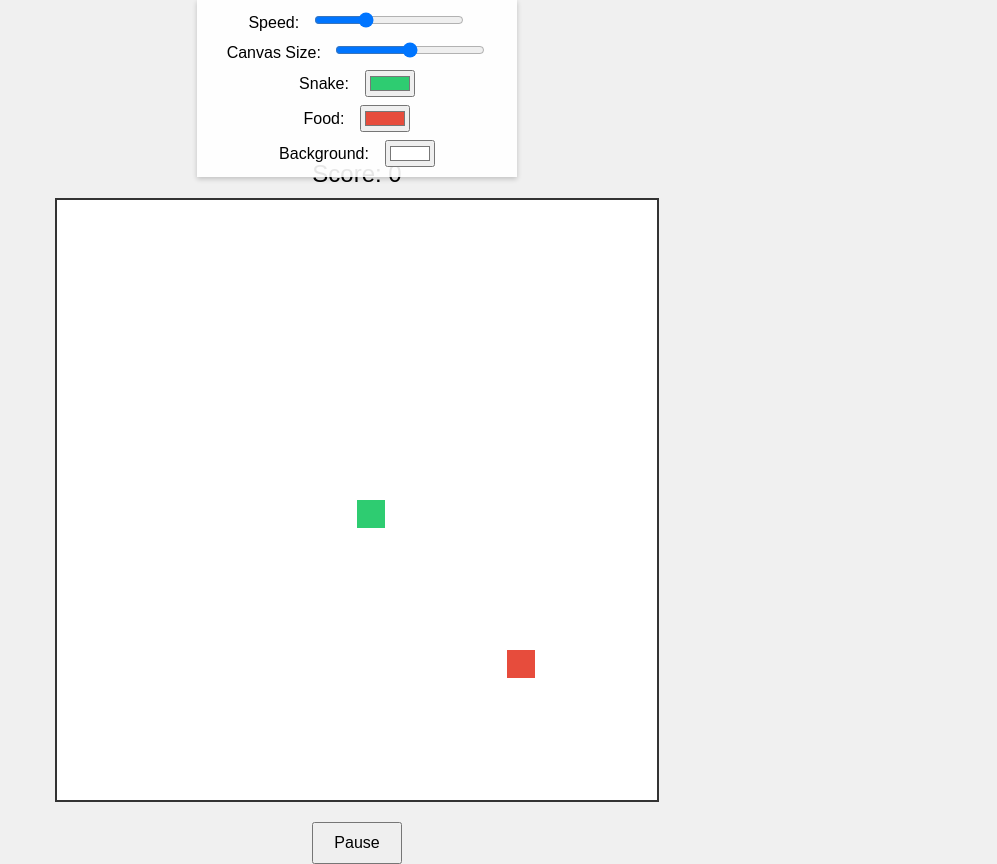
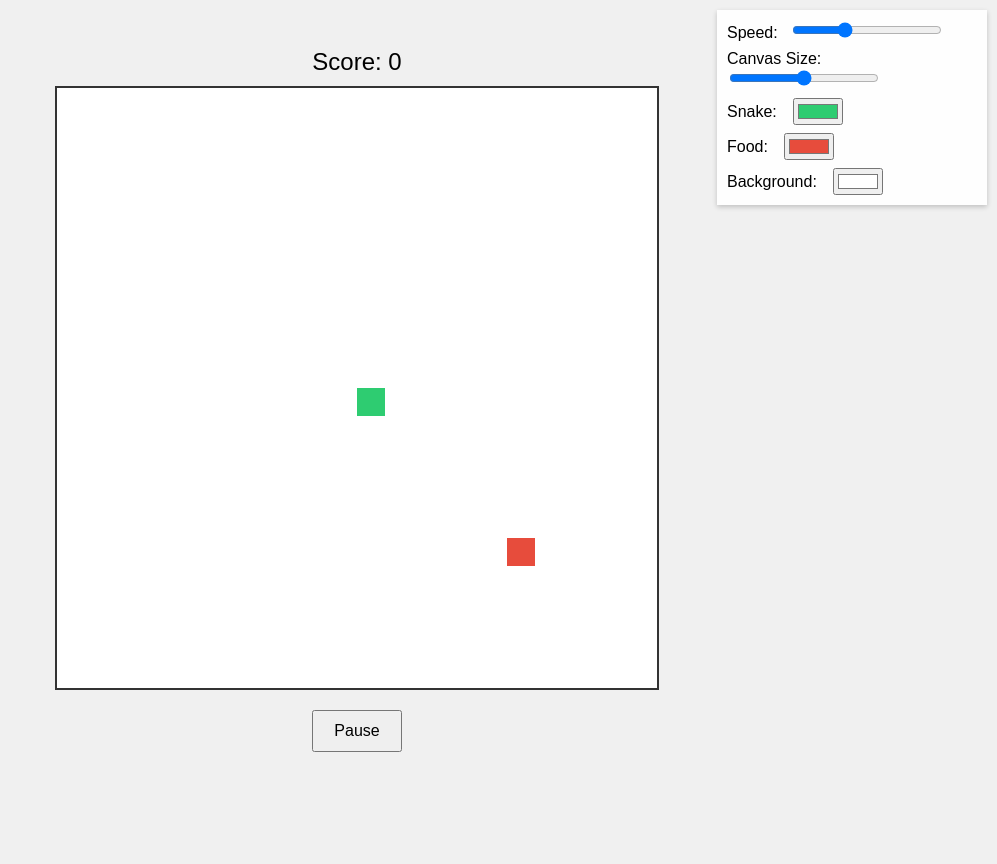
Before and after one commit to atifali/snake-game, a plain HTML site: page index.html in a window 1280 px wide. Shown: the whole page, without its empty margins (283-1280 px from the left). After the commit the page ends 800 px from the top, so only its background shows below. Drawn offline with Linux system fonts and the light colour scheme.

Commit message:
move the controls panel

```diff
--- a/index.html
+++ b/index.html
@@ -7,21 +7,19 @@
     <title>Snake Game</title>
     <style>
         body {
-            display: flex;
-            flex-direction: column;
-            align-items: center;
-            justify-content: flex-start;
-            min-height: 100vh;
             margin: 0;
             background-color: #f0f0f0;
             font-family: Arial, sans-serif;
+            min-height: 100vh;
+            display: flex;
+            justify-content: center;
+            align-items: center;
         }
 
         #controls {
             position: fixed;
-            top: 0;
-            left: 50%;
-            transform: translateX(-50%);
+            top: 10px;
+            right: 10px;
             background-color: rgba(255, 255, 255, 0.9);
             /* Semi-transparent background */
             padding: 10px;
@@ -29,10 +27,10 @@
             z-index: 10;
             display: flex;
             flex-direction: column;
-            align-items: center;
+            align-items: flex-start;
             gap: 8px;
-            width: 300px;
-            /* Fixed width */
+            width: 250px;
+            /* Adjusted width */
         }
 
         #controls label {
@@ -47,8 +45,6 @@
         }
 
         #gameContainer {
-            margin-top: 160px;
-            /* Fixed margin to position below controls */
             display: flex;
             flex-direction: column;
             align-items: center;
@@ -58,7 +54,6 @@
         #score {
             font-size: 24px;
             z-index: 5;
-            /* Ensure score is below controls */
         }
 
         #gameCanvas {
```
